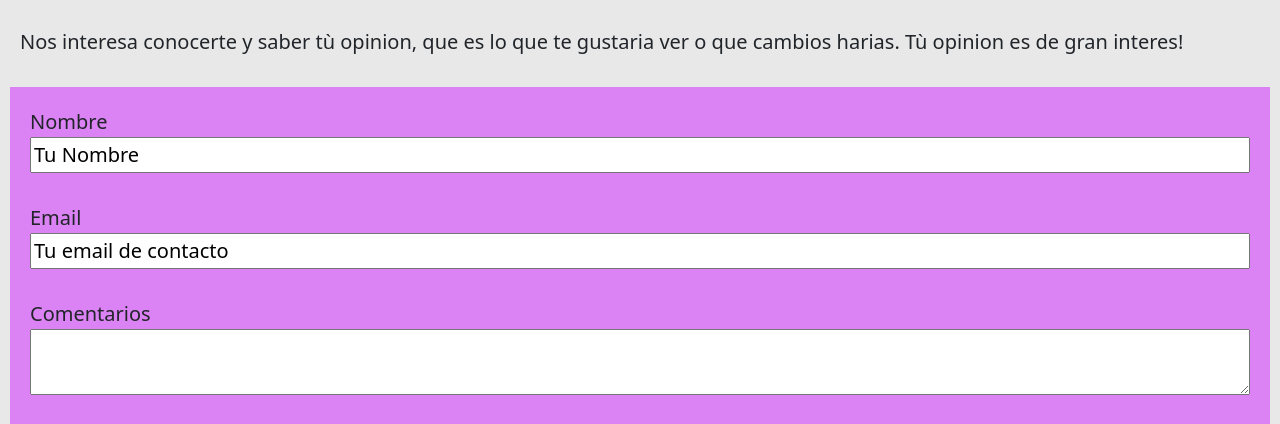
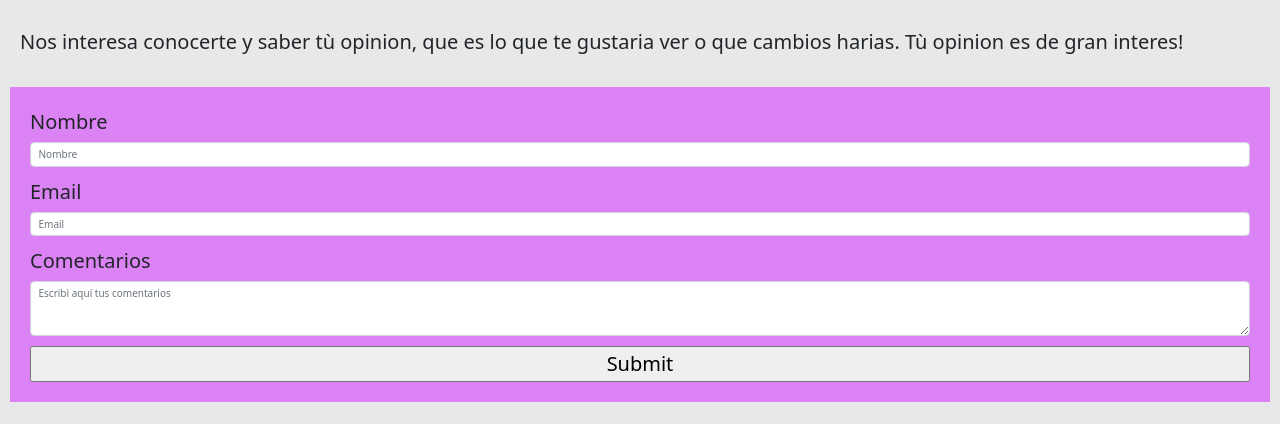
Before and after one commit to BarbiToledo/Tini-Stoessel, a plain HTML site: page views/contacto.html in a window 1280 px wide. Shown: the part 194-618 px from the top of the page. Drawn offline with nearby package versions, Linux system fonts and the light colour scheme.

Commit message:
modifique contactos

```diff
--- a/views/contacto.html
+++ b/views/contacto.html
@@ -1,25 +1,29 @@
 <!DOCTYPE html>
 <html lang="es">
+
 <head>
     <meta charset="UTF-8">
     <meta http-equiv="X-UA-Compatible" content="IE=edge">
     <meta name="viewport" content="width=device-width, initial-scale=1.0">
     <!-- CSS only -->
-    <link href="https://cdn.jsdelivr.net/npm/bootstrap@5.2.0-beta1/dist/css/bootstrap.min.css" rel="stylesheet" integrity="sha384-0evHe/X+R7YkIZDRvuzKMRqM+OrBnVFBL6DOitfPri4tjfHxaWutUpFmBp4vmVor" crossorigin="anonymous">
+    <link href="https://cdn.jsdelivr.net/npm/bootstrap@5.2.0-beta1/dist/css/bootstrap.min.css" rel="stylesheet"
+        integrity="sha384-0evHe/X+R7YkIZDRvuzKMRqM+OrBnVFBL6DOitfPri4tjfHxaWutUpFmBp4vmVor" crossorigin="anonymous">
     <!-- CSS PROPIO -->
     <link rel="stylesheet" href="../assets/css/estilos.css">
     <title> CONTACTO </title>
     <link rel="shortcut icon" href="../assets/img/logottt.png" type="image/x-icon">
 </head>
+
 <body>
     <header>
 
         <nav class="navbar navbar-expand-lg bg-light">
             <div class="container-fluid">
-                <a class="navbar-brand" href="../index.html"> <img src="../assets/img/Tini_martina_stoessel_logo.png" alt=""> </a>
+                <a class="navbar-brand" href="../index.html"> <img src="../assets/img/Tini_martina_stoessel_logo.png"
+                        alt=""> </a>
                 <button class="navbar-toggler" type="button" data-bs-toggle="collapse"
-                    data-bs-target="#navbarSupportedContent" aria-controls="navbarSupportedContent" aria-expanded="false"
-                    aria-label="Toggle navigation">
+                    data-bs-target="#navbarSupportedContent" aria-controls="navbarSupportedContent"
+                    aria-expanded="false" aria-label="Toggle navigation">
                     <span class="navbar-toggler-icon"></span>
                 </button>
                 <div class="collapse navbar-collapse" id="navbarSupportedContent">
@@ -51,18 +55,25 @@
     <main>
         <h1> CONTACTO </h1>
         <div class="cont__txt">
-            Nos interesa conocerte y saber tù opinion, que es lo que te gustaria ver o que cambios harias. Tù opinion es de gran interes!
+            Nos interesa conocerte y saber tù opinion, que es lo que te gustaria ver o que cambios harias. Tù opinion es
+            de gran interes!
         </div>
-        <fieldset>
+
         <form action="" class="con__for">
-            <label for="Nombre"> Nombre </label>
-            <input type="text" name="Nombre" value="Tu Nombre"> <br>
-            <label for="Email"> Email </label>
-            <input type="email" name="Email" value="Tu email de contacto"> <br>
-            <label for="Mensaje"> Comentarios </label>
-                <textarea placeholder="Ingresa aquí tus comentarios"> </textarea> <br>
-                <input type="submit">
-            </fieldset>
+            <div class="mb-3">
+                <label for="formGroupExampleInput" class="form-label">Nombre</label>
+                <input type="text" class="form-control" id="formGroupExampleInput" placeholder="Nombre">
+            </div>
+            <div class="mb-3">
+                <label for="exampleFormControlInput1" class="form-label">Email</label>
+                <input type="email" class="form-control" id="exampleFormControlInput1" placeholder="Email">
+            </div>
+            <div class="mb-3">
+                <label for="exampleFormControlTextarea1" class="form-label"> Comentarios </label>
+                <textarea class="form-control" id="exampleFormControlTextarea1" rows="3"
+                    placeholder="Escribi aquí tus comentarios"></textarea>
+            </div>
+            <input type="submit">
         </form>
     </main>
     <br>
@@ -73,6 +84,9 @@
     </footer>
 
     <!-- JavaScript Bundle with Popper -->
-<script src="https://cdn.jsdelivr.net/npm/bootstrap@5.2.0-beta1/dist/js/bootstrap.bundle.min.js" integrity="sha384-pprn3073KE6tl6bjs2QrFaJGz5/SUsLqktiwsUTF55Jfv3qYSDhgCecCxMW52nD2" crossorigin="anonymous"></script>
+    <script src="https://cdn.jsdelivr.net/npm/bootstrap@5.2.0-beta1/dist/js/bootstrap.bundle.min.js"
+        integrity="sha384-pprn3073KE6tl6bjs2QrFaJGz5/SUsLqktiwsUTF55Jfv3qYSDhgCecCxMW52nD2" crossorigin="anonymous">
+    </script>
 </body>
+
 </html>
```
